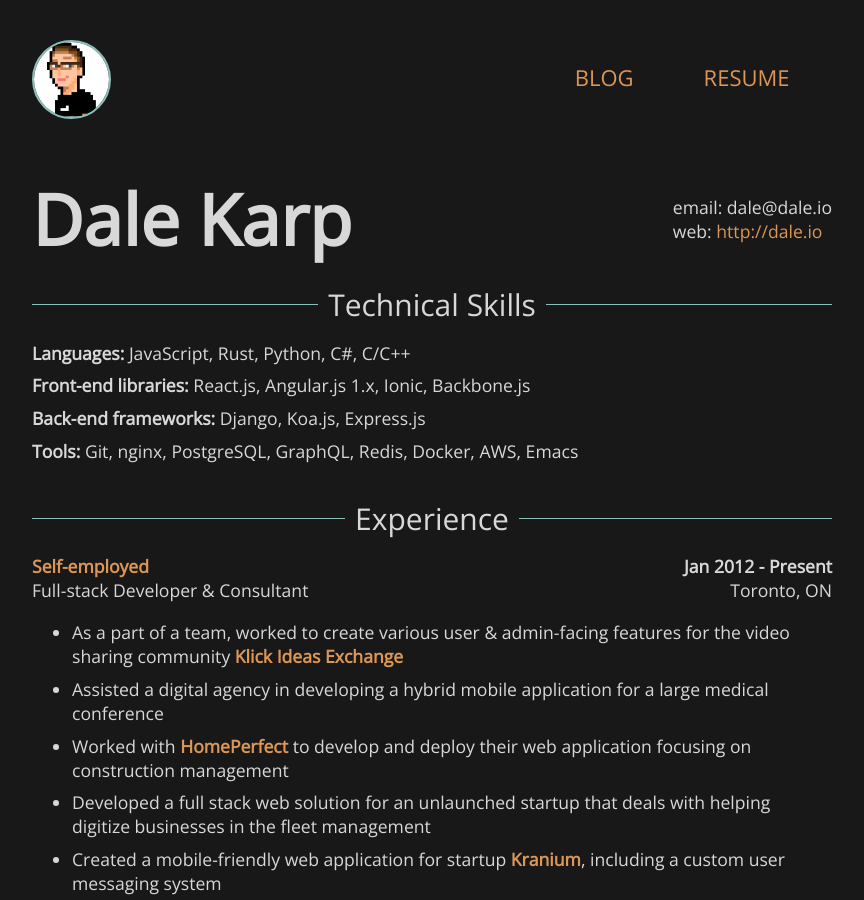
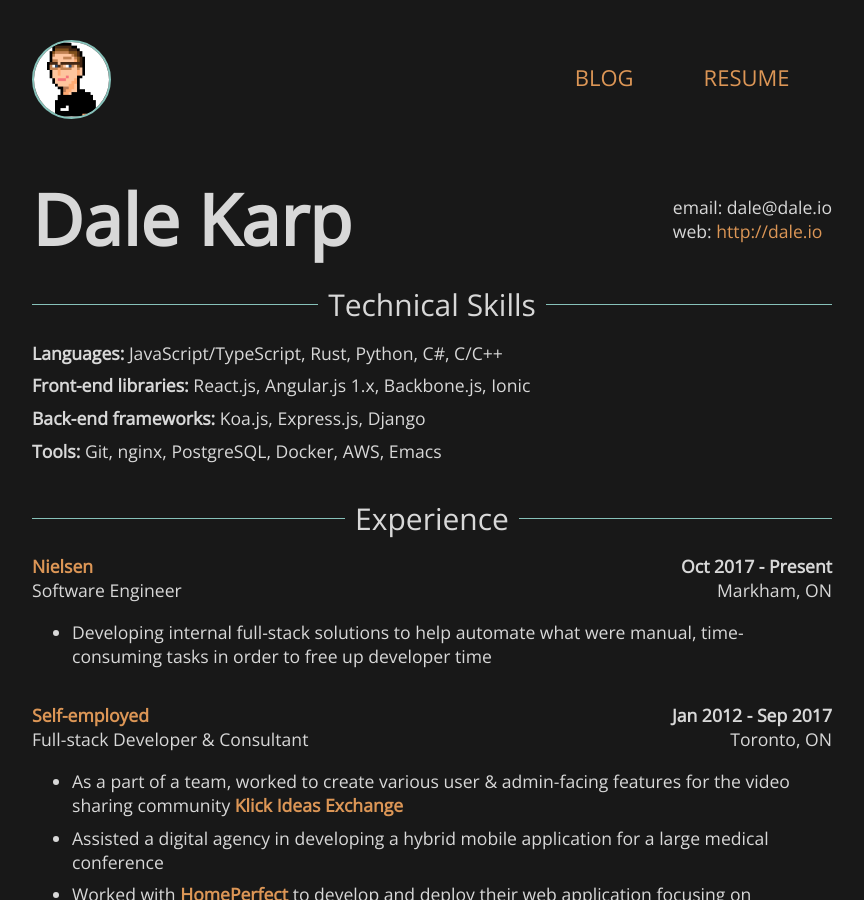
Before and after one commit to obsoke/obsoke.github.io, a Jekyll site: the page built from resume/index.html, in a window 1280 px wide and 900 px high. Shown: the whole window, without its empty margins (208-1072 px from the left). Built offline with Jekyll 4.4.1, drawn with Linux system fonts in a browser that asks for light colours; some of the changed text lies outside the part shown.

```diff
--- a/_data/resume.yml
+++ b/_data/resume.yml
@@ -6,7 +6,7 @@ github: obsoke
 skills:
   - category: Languages
     list:
-      - JavaScript
+      - JavaScript/TypeScript
       - Rust
       - Python
       - C#
@@ -16,33 +16,40 @@ skills:
     list:
       - React.js
       - Angular.js 1.x
+      - Backbone.js
       - Ionic
-      - Backbone.js
 
   - category: Back-end frameworks
     list:
-      - Django
       - Koa.js
       - Express.js
+      - Django
 
   - category: Tools
     list:
       - Git
       - nginx
       - PostgreSQL
-      - GraphQL
-      - Redis
       - Docker
       - AWS
       - Emacs
 
 
 experience:
+  - employer: Nielsen
+    url: http://www.nielsen.com/
+    position: Software Engineer
+    location: Markham, ON
+    start: 2017-10-01
+    highlights:
+      - Developing internal full-stack solutions to help automate what were manual, time-consuming tasks in order to free up developer time
+
   - employer: Self-employed
     url: http://dale.io
     position: Full-stack Developer & Consultant
     location: Toronto, ON
     start: 2012-01-01
+    end: 2017-09-30
     highlights:
       - As a part of a team, worked to create various user & admin-facing features for the video sharing community [**Klick Ideas Exchange**](https://idx.klick.com/)
       - Assisted a digital agency in developing a hybrid mobile application for a large medical conference
--- a/_includes/footer.html
+++ b/_includes/footer.html
@@ -1,5 +1,5 @@
 <footer class="footer">
-    dale.io, 2009 - 2017. <a href="https://twitter.com/obsoke" target="_blank">t</a> / <a href="https://github.com/obsoke" target="_blank">g</a> / <a href="https://keybase.io/dalekarp" target="_blank">k</a>
+    dale.io, 2009 - 2018. <a href="https://twitter.com/obsoke" target="_blank">t</a> / <a href="https://github.com/obsoke" target="_blank">g</a> / <a href="https://keybase.io/dalekarp" target="_blank">k</a>
 </footer>
 <script>
 (function(i,s,o,g,r,a,m){i['GoogleAnalyticsObject']=r;i[r]=i[r]||function(){
--- a/index.html
+++ b/index.html
@@ -5,8 +5,9 @@ title: home
 <div class="hello content">
     <h1>Hi. I'm Dale.</h1>
     <p>
-        By day, I'm work as a software engineer.
-        By night, I'm an aspiring game maker.
+      By day, I work as a software engineer.
+      By night, I like to play around with <a href="https://obsoke.com"
+      target="_blank">game and graphics development</a>.
     </p>
     <p>
         You can get in contact with me by sending an email to <code>dale@dale.io</code>. You can also find me on <a href="https://twitter.com/obsoke" target="_blank">Twitter</a>, <a href="https://github.com/obsoke" target="_blank">GitHub</a> and <a href="https://keybase.io/dalekarp" target="_blank">Keybase</a>.
```
